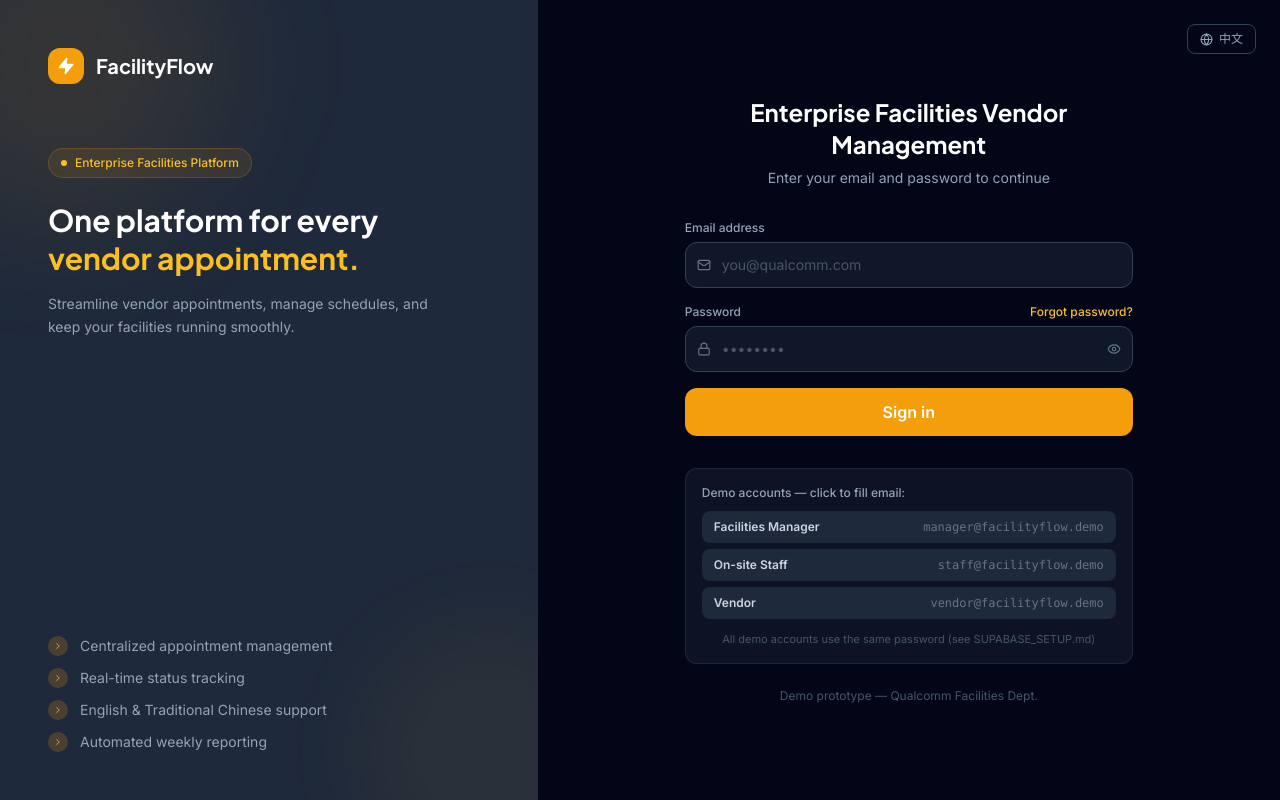
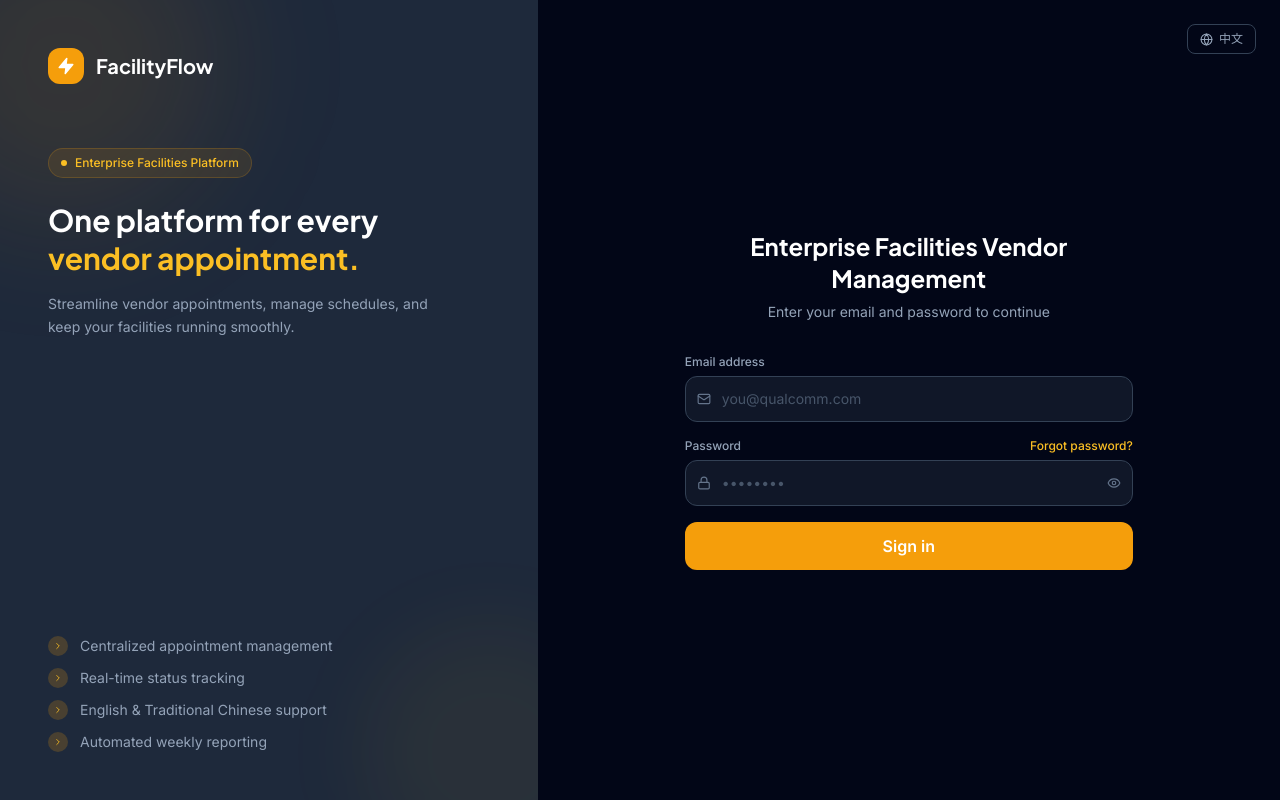
Before and after one commit to seanchiu1/facilityflow, a React (Vite) app: page / in a window 1280 px wide. Built offline with nearby package versions, Linux system fonts and the light colour scheme; no server answers.

Commit message:
Remove demo login helper from production

```diff
--- a/src/i18n/en.js
+++ b/src/i18n/en.js
@@ -105,9 +105,6 @@ export const en = {
     invalidCredentials: 'Incorrect email or password.',
     loginFailedGeneric: 'Something went wrong signing in. Please try again, or contact your administrator if it keeps happening.',
     resetFailedGeneric: 'Failed to send reset email. Please try again, or contact your administrator if it keeps happening.',
-    demoAccountsHint: 'Demo accounts — click to fill email:',
-    demoPasswordHint: 'All demo accounts use the same password (see SUPABASE_SETUP.md)',
-    prototypeFooter: 'Demo prototype — Qualcomm Facilities Dept.',
     featureCentralized: 'Centralized appointment management',
     featureRealtime: 'Real-time status tracking',
     featureBilingual: 'English & Traditional Chinese support',
@@ -776,7 +773,7 @@ export const en = {
     displayName: 'Display Name',
     noResults: 'No users match your search or filters.',
     inviteTitle: 'Invite a new user',
-    inviteBody: 'Creating a new account requires a one-time step in the Supabase Dashboard (this keeps the service-role key out of the browser, which is a hard security requirement). Go to Authentication → Users → Invite user, then come back here to set their role and details once they appear in the list below. Full details are in SUPABASE_SETUP.md.',
+    inviteBody: 'Creating a new account requires a one-time step in the Supabase Dashboard (this keeps the service-role key out of the browser, which is a hard security requirement). Go to Authentication → Users → Invite user, then come back here to set their role and details once they appear in the list below.',
     inviteUser: 'Invite user via Supabase Dashboard',
   },
 }
--- a/src/i18n/zh-TW.js
+++ b/src/i18n/zh-TW.js
@@ -105,9 +105,6 @@ export const zhTW = {
     invalidCredentials: '電子郵件或密碼錯誤。',
     loginFailedGeneric: '登入時發生問題，請再試一次；若持續發生，請聯絡您的系統管理員。',
     resetFailedGeneric: '寄送重設密碼郵件失敗，請再試一次；若持續發生，請聯絡您的系統管理員。',
-    demoAccountsHint: '示範帳號 — 點擊以自動填入電子郵件：',
-    demoPasswordHint: '所有示範帳號使用相同密碼（詳見 SUPABASE_SETUP.md）',
-    prototypeFooter: '示範原型 — Qualcomm 設施部門',
     featureCentralized: '集中管理預約',
     featureRealtime: '即時狀態追蹤',
     featureBilingual: '支援中英雙語',
@@ -776,7 +773,7 @@ export const zhTW = {
     displayName: '顯示名稱',
     noResults: '沒有符合搜尋或篩選條件的使用者。',
     inviteTitle: '邀請新使用者',
-    inviteBody: '建立新帳戶需要在 Supabase Dashboard 中進行一次性設定（此舉可避免將 service-role 金鑰暴露於瀏覽器中，屬於必要的安全性要求）。請至 Authentication → Users → Invite user，待該使用者出現在下方清單後，再回到此頁面設定其角色與資料。詳細步驟請參閱 SUPABASE_SETUP.md。',
+    inviteBody: '建立新帳戶需要在 Supabase Dashboard 中進行一次性設定（此舉可避免將 service-role 金鑰暴露於瀏覽器中，屬於必要的安全性要求）。請至 Authentication → Users → Invite user，待該使用者出現在下方清單後，再回到此頁面設定其角色與資料。',
     inviteUser: '透過 Supabase Dashboard 邀請使用者',
   },
 }
--- a/src/pages/Login.jsx
+++ b/src/pages/Login.jsx
@@ -3,12 +3,6 @@ import { Zap, Globe, ChevronRight, Eye, EyeOff, Mail, Lock, CheckCircle2 } from
 import { useAuth } from '../context/AuthContext'
 import { useLanguage } from '../context/LanguageContext'
 import { supabase } from '../lib/supabaseClient'
-
-const DEMO_ACCOUNTS = [
-  { roleKey: 'roles.manager', email: 'manager@facilityflow.demo' },
-  { roleKey: 'roles.staff',   email: 'staff@facilityflow.demo'   },
-  { roleKey: 'roles.vendor',  email: 'vendor@facilityflow.demo'  },
-]
 
 // Supabase Auth's own message is shown as-is only for the one case a user
 // can actually act on (wrong email/password) — anything else (network
@@ -279,31 +273,6 @@ export default function Login() {
                   {loading ? t('login.signingIn') : t('login.signIn')}
                 </button>
               </form>
-
-              {/* Demo credential hints */}
-              <div className="mt-8 p-4 bg-slate-800/40 border border-slate-700/50 rounded-xl">
-                <p className="text-xs font-medium text-slate-400 mb-2.5">{t('login.demoAccountsHint')}</p>
-                <div className="space-y-1.5">
-                  {DEMO_ACCOUNTS.map(({ roleKey, email: e }) => (
-                    <button
-                      key={e}
-                      type="button"
-                      onClick={() => setEmail(e)}
-                      className="w-full flex flex-wrap items-center justify-between gap-x-2 gap-y-0.5 px-3 py-2 rounded-lg bg-slate-800 hover:bg-slate-700/60 transition-colors text-left"
-                    >
-                      <span className="text-xs font-semibold text-slate-300">{t(roleKey)}</span>
-                      <span className="text-xs text-slate-500 font-mono break-all">{e}</span>
-                    </button>
-                  ))}
-                </div>
-                <p className="text-[11px] text-slate-600 mt-3 text-center">
-                  {t('login.demoPasswordHint')}
-                </p>
-              </div>
-
-              <p className="text-center text-xs text-slate-600 mt-6">
-                {t('login.prototypeFooter')}
-              </p>
             </>
           )}
         </div>
```
